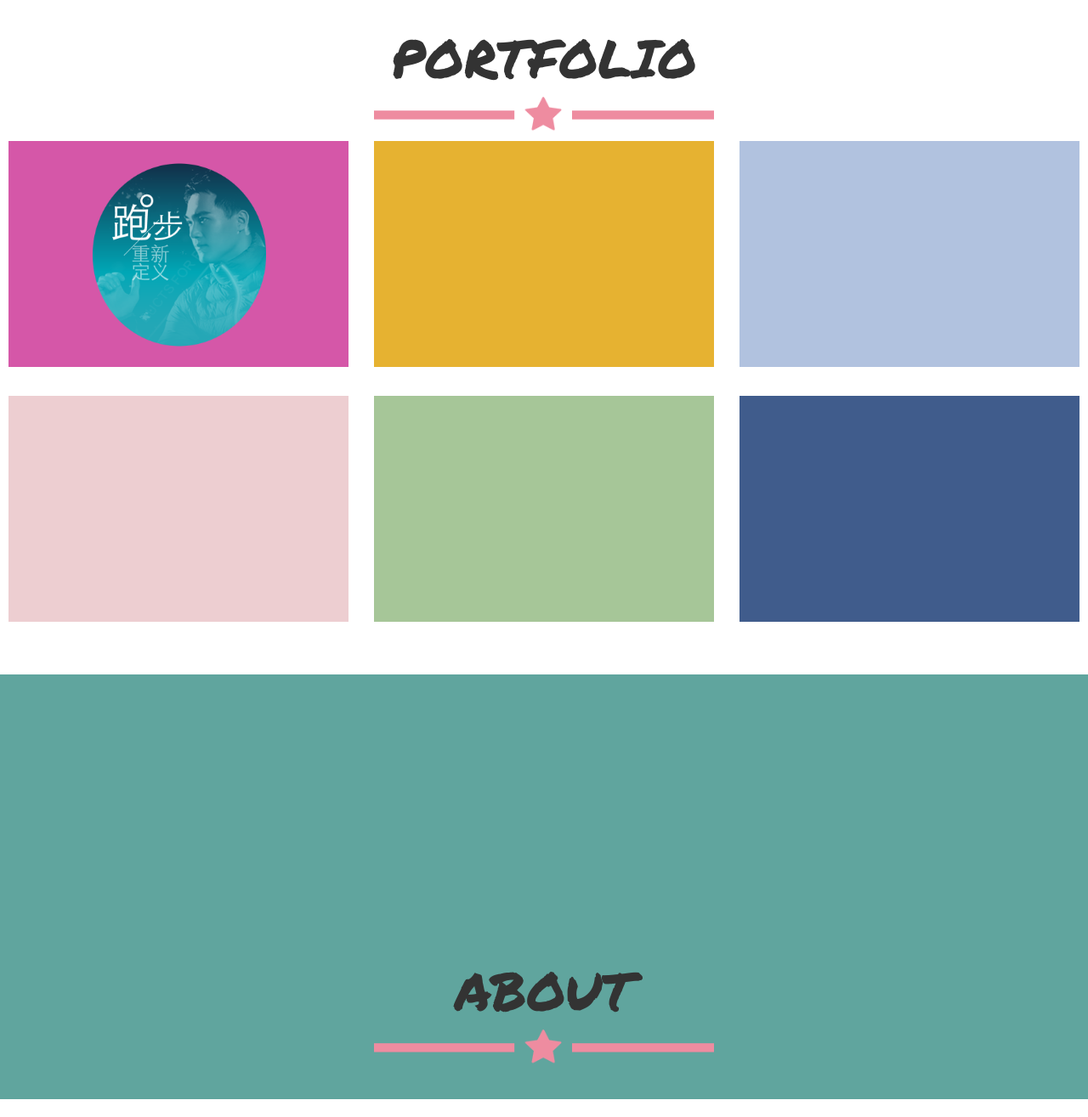
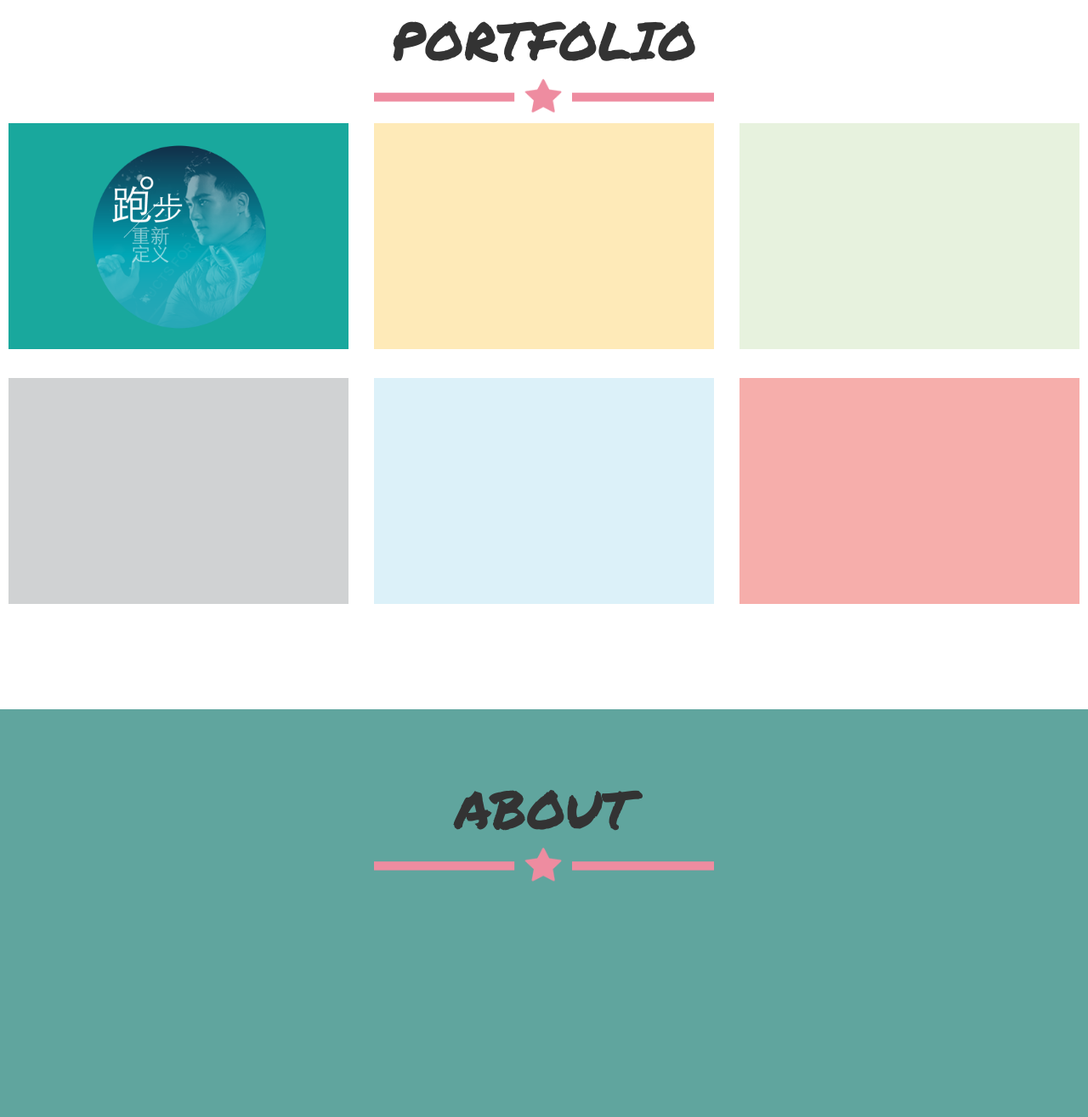
Before and after one commit to jayljill/jayljill.github.io, a website: page index.html in a window 1280 px wide. Shown: the part 905-2220 px from the top of the page at 85% size. Before the commit the page ends 2199 px from the top, so only its background shows below. Drawn offline with Linux system fonts and the light colour scheme.

Commit message:
change some colors

```diff
--- a/index.html
+++ b/index.html
@@ -54,6 +54,7 @@
             </div>
             <div class="col-lg-12 middle-third">Web Developer - User Experience Designer</div>
         </div>
+    </div>
     <div class="portfolio-color" id="portfolio">
         <div class="row">
             <div class="row portfolio-font">
@@ -97,7 +98,7 @@
     </div>
     <div class="about-color" id="about">
         <div class="row">
-                <div class="row about-font">
+           <div class="about-font">
                 <div class="col-lg-12 portfolio-first">ABOUT</div>
                 <div class="col-lg-12 portfolio-img"><img src="images/star-line.png" style="width: 400px;"></div>
             </div>
--- a/styles/mystyles.css
+++ b/styles/mystyles.css
@@ -72,8 +72,8 @@
 
 .portfolio-color {
     background-color: white;
-    height: 600px;
-    top: 282px;
+    height: 470px;
+    top: 90px;
     position: relative;
     z-index: 0;
     width: 100%;
@@ -95,32 +95,32 @@
 
 .portfolio-square1 {
     height: 266px;
-    background-color: #d557a8;
+    background-color: #19A89D;
 }
 
 .portfolio-square2 {
     height: 266px;
-    background-color: #e6b231;
+    background-color: #FEEAB8;
 }
 
 .portfolio-square3 {
     height: 266px;
-    background-color: #b1c2df;
+    background-color: #E7F2DE;
 }
 
 .portfolio-square4 {
     height: 266px;
-    background-color: #edced1;
+    background-color: #D0D2D3;
 }
 
 .portfolio-square5 {
     height: 266px;
-    background-color: #a6c698;
+    background-color: #DCF1F9;
 }
 
 .portfolio-square6 {
     height: 266px;
-    background-color: #405c8c;
+    background-color: #F6AEAB;
 }
 
 .search_photo {
@@ -162,7 +162,7 @@
 
 .about-color {
     background-color: #60a59e;
-    height: 500px;
+    height: 590px;
     top: 562px;
     position: relative;
     z-index: 2;
@@ -170,8 +170,10 @@
 }
 
 .about-font {
-    margin-top: 0px;
+    position: relative;
+    top: -385px;
 }
+
 .app-modal-window .modal-dialog {
-  width: 1366px !important;
+    width: 1366px !important;
 }
```
Lines whose indentation alone changed are shown as unchanged.
